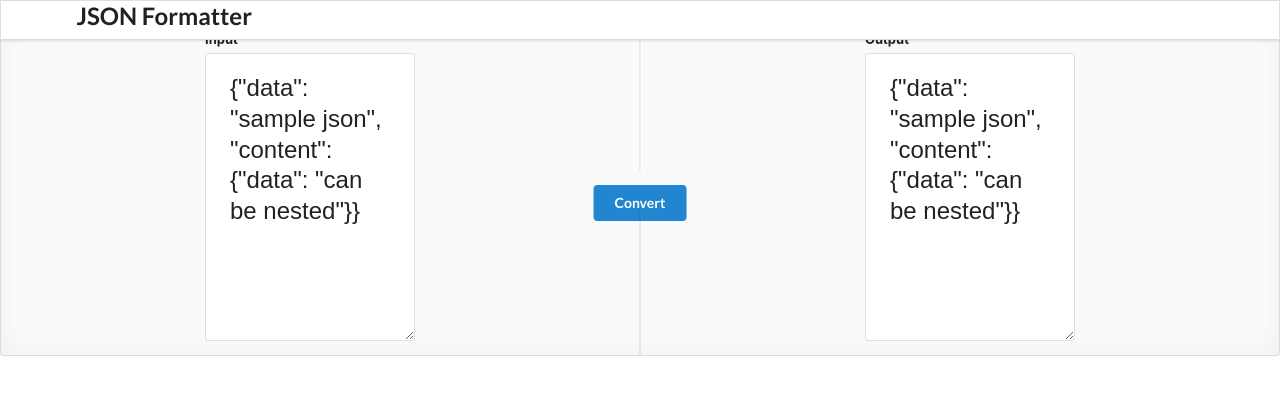
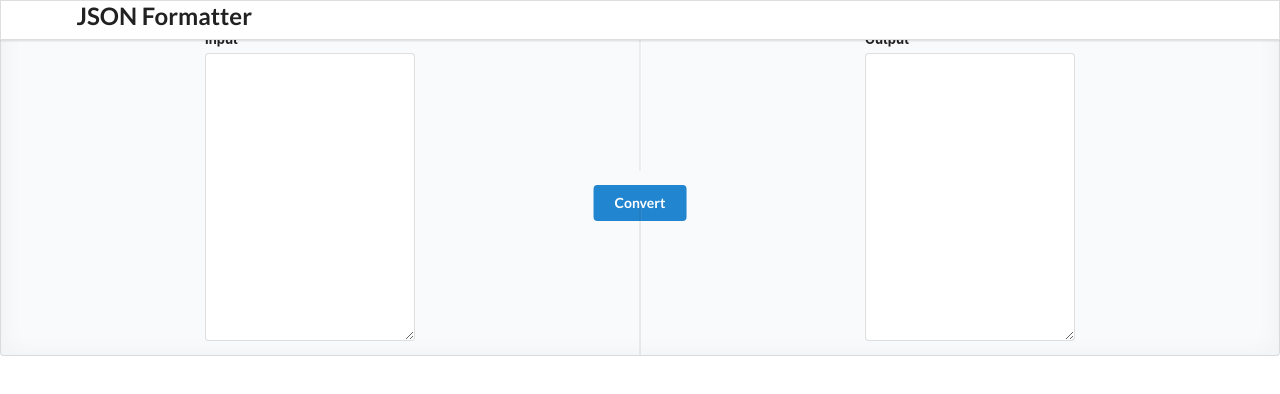
Before and after one commit to prembhaskal/jsonformatter, a React (Create React App) app: page / in a window 1280 px wide. Shown: the top 394 px of the page. Built offline with nearby package versions, Linux system fonts and the light colour scheme.

Commit message:
passing input variable

```diff
--- a/src/components/App.js
+++ b/src/components/App.js
@@ -3,18 +3,24 @@ import '../App.css';
 import Header from './Header';
 import InputPanel from './InputPanel';
 import OutputPanel from './OutputPanel';
+import React, { useState } from "react";
 
 function App() {
+    const convert = () => {
+    alert('hi');
+  }
+
+  const [input, setInput] = useState("")
   return (
     <>
       <Header></Header>
       <div className="ui placeholder segment">
   <div className="ui two column very relaxed stackable grid">
-    <InputPanel />
+    <InputPanel inputValue={input}/>
     <OutputPanel />
   </div>
   <div className="ui vertical divider">
-    <button className='ui blue submit button' >Convert</button>
+    <button className='ui blue submit button' onClick={convert}>Convert</button>
   </div>
 </div>
 
--- a/src/components/InputPanel.js
+++ b/src/components/InputPanel.js
@@ -1,14 +1,14 @@
 import React from 'react'
-import TextAreaComp from './TextAreaComp'
+import TextAreaIn from './TextAreaIn'
 
-export default function InputPanel() {
+export default function InputPanel(props) {
   return (
     <div className="column">
       <div className="ui form">
         <div className="field">
           <label>Input</label>
           <div className="ui massive icon input">
-            <TextAreaComp />
+            <TextAreaIn  inputValue={props.input} />
           </div>
         </div>
 
--- a/src/components/OutputPanel.js
+++ b/src/components/OutputPanel.js
@@ -1,5 +1,5 @@
 import React from 'react'
-import TextAreaComp from './TextAreaComp'
+import TextAreaOut from './TextAreaOut'
 
 export default function OutputPanel() {
   return (
@@ -9,7 +9,7 @@ export default function OutputPanel() {
           <div className="field">
             <label>Output</label>
             <div className="ui massive icon input">
-              <TextAreaComp />
+              <TextAreaOut />
             </div>
           </div>
         </div>
--- a/src/components/TextAreaComp.js
+++ /dev/null
@@ -1,21 +0,0 @@
-import React from 'react'
-
-export default class TextAreaComp extends React.Component {
-    constructor(props) {
-        super(props);
-        this.state = {
-            value: '{"data": "sample json", "content":{"data": "can be nested"}}'
-        };
-        this.handleChange = this.handleChange.bind(this);
-    }
-
-    handleChange(event) {
-        this.setState({ value: event.target.value })
-    }
-
-    render() {
-        return (
-            <textarea value={this.state.value} onChange={this.handleChange} />
-        );
-    }
-}
--- /dev/null
+++ b/src/components/TextAreaIn.js
@@ -0,0 +1,19 @@
+import React from 'react'
+
+export default class TextAreaIn extends React.Component {
+    constructor(props) {
+        super(props);
+
+        this.handleChange = this.handleChange.bind(this);
+    }
+
+    handleChange(event) {
+        this.props.setInput({ value: event.target.value })
+    }
+
+    render() {
+        return (
+            <textarea value={this.props.input} onChange={this.handleChange} />
+        );
+    }
+}
--- /dev/null
+++ b/src/components/TextAreaOut.js
@@ -0,0 +1,11 @@
+import React from 'react'
+
+export default class TextAreaOut extends React.Component {
+
+
+    render() {
+        return (
+            <textarea />
+        );
+    }
+}
```
Also changed, not shown: 1 other file (tests, documents, lock files or other folders).
